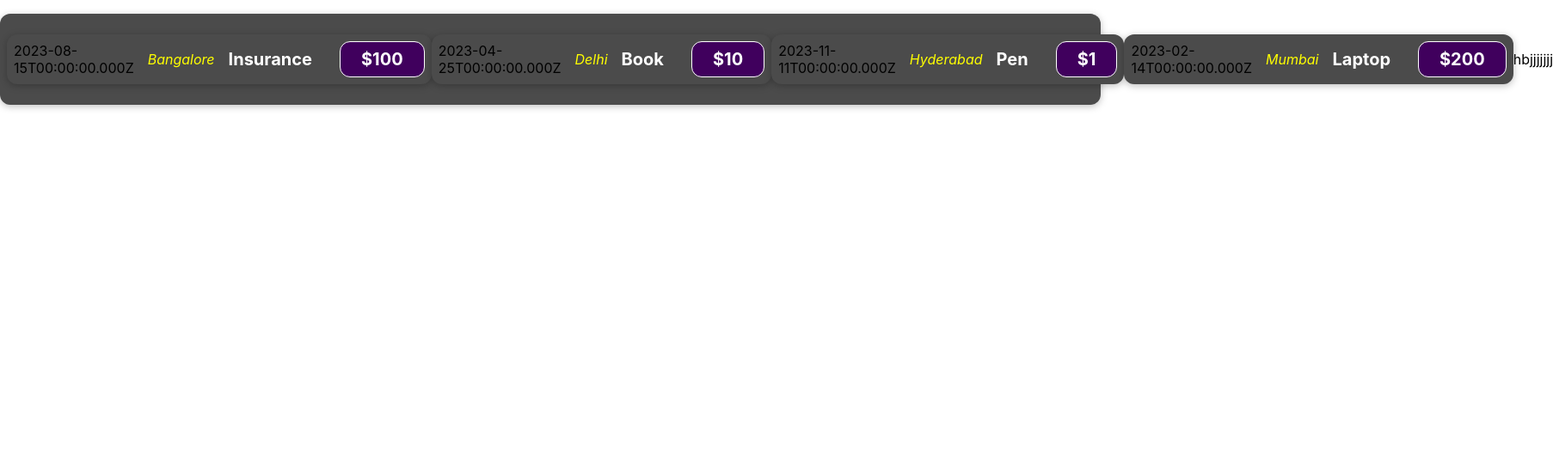
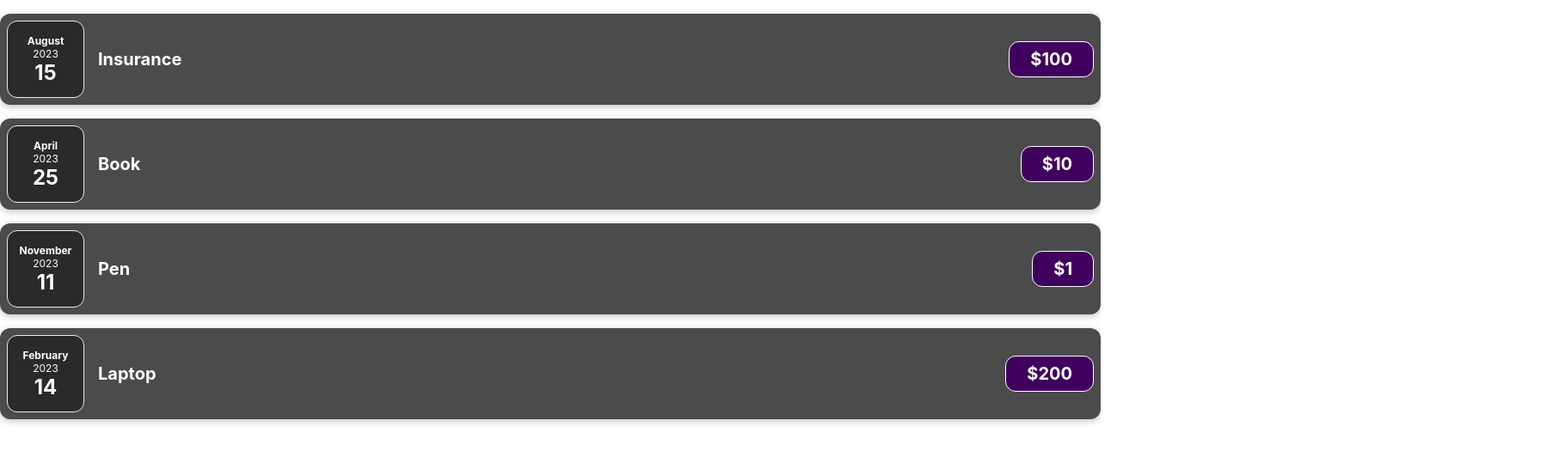
Before and after one commit to Vaishnavigupta97/sharp-react-project-one, a React (Create React App) app: page / in a window 1280 px wide. Shown: the top 532 px of the page at 86% size, 1806 px wide, since content can reach past the window. Built offline with nearby package versions, Linux system fonts and the light colour scheme.

Commit message:
spited the compnent

```diff
--- a/src/App.js
+++ b/src/App.js
@@ -1,5 +1,6 @@
-// import './App.css';
 import ExpenseItem from "./components/ExpenseItem";
+
+
 
 function App() {
   const expenses = [
@@ -33,7 +34,7 @@
     },];
   return (
     <>
-      <div className="expense-item">
+      <div>
         {expenses.map((expense) => {
           return (
             <ExpenseItem
@@ -45,7 +46,6 @@
             />
           )
         })}
-        <p>hbjjjjjjj</p>
       </div>
     </>
   );
--- /dev/null
+++ b/src/components/ExpenseDate.css
@@ -0,0 +1,26 @@
+.expense-date {
+    display: flex;
+    flex-direction: column;
+    width: 5.5rem;
+    height: 5.5rem;
+    border: 1px solid #ececec;
+    background-color: #2a2a2a;
+    color: white;
+    border-radius: 12px;
+    align-items: center;
+    justify-content: center;
+  }
+
+  .expense-date__month {
+    font-size: 0.75rem;
+    font-weight: bold;
+  }
+
+  .expense-date__year {
+    font-size: 0.75rem;
+  }
+
+  .expense-date__day {
+    font-size: 1.5rem;
+    font-weight: bold;
+  }
--- /dev/null
+++ b/src/components/ExpenseDate.js
@@ -0,0 +1,31 @@
+import "./ExpenseDate.css";
+const months = [
+    "January",
+    "February",
+    "March",
+    "April",
+    "May",
+    "June",
+    "July",
+    "August",
+    "September",
+    "October",
+    "November",
+    "December",
+];
+function ExpenseDate(props) {
+    const month = months[props.date.getMonth()];
+    const year = props.date.getFullYear();
+    const date = props.date.getDate();
+    return (
+        <>
+            <div className="expense-date">
+                <div className="expense-date__month">{month}</div>
+                <div className="expense-date__year">{year}</div>
+                <div className="expense-date__day">{date}</div>
+            </div>
+        </>
+    )
+}
+
+export default ExpenseDate;
--- a/src/components/ExpenseItem.js
+++ b/src/components/ExpenseItem.js
@@ -1,10 +1,11 @@
+// Write your code here
 import "./ExpenseItem.css";
+import ExpenseDate from "./ExpenseDate";
 
-function ExpenseItem(props) {
+function ExpenseItem(props){
   return (
     <div className="expense-item">
-   <div>{props.date.toISOString()}</div>
-   <div className="expense-item__location">{props.location}</div>
+      <ExpenseDate date = {props.date} />
       <div className="expense-item__description">
         <h2>{props.title}</h2>
         <div className="expense-item__price">${props.price}</div>
@@ -12,4 +13,5 @@
     </div>
   );
 }
+
 export default ExpenseItem;
```
Lines whose indentation alone changed are shown as unchanged.
